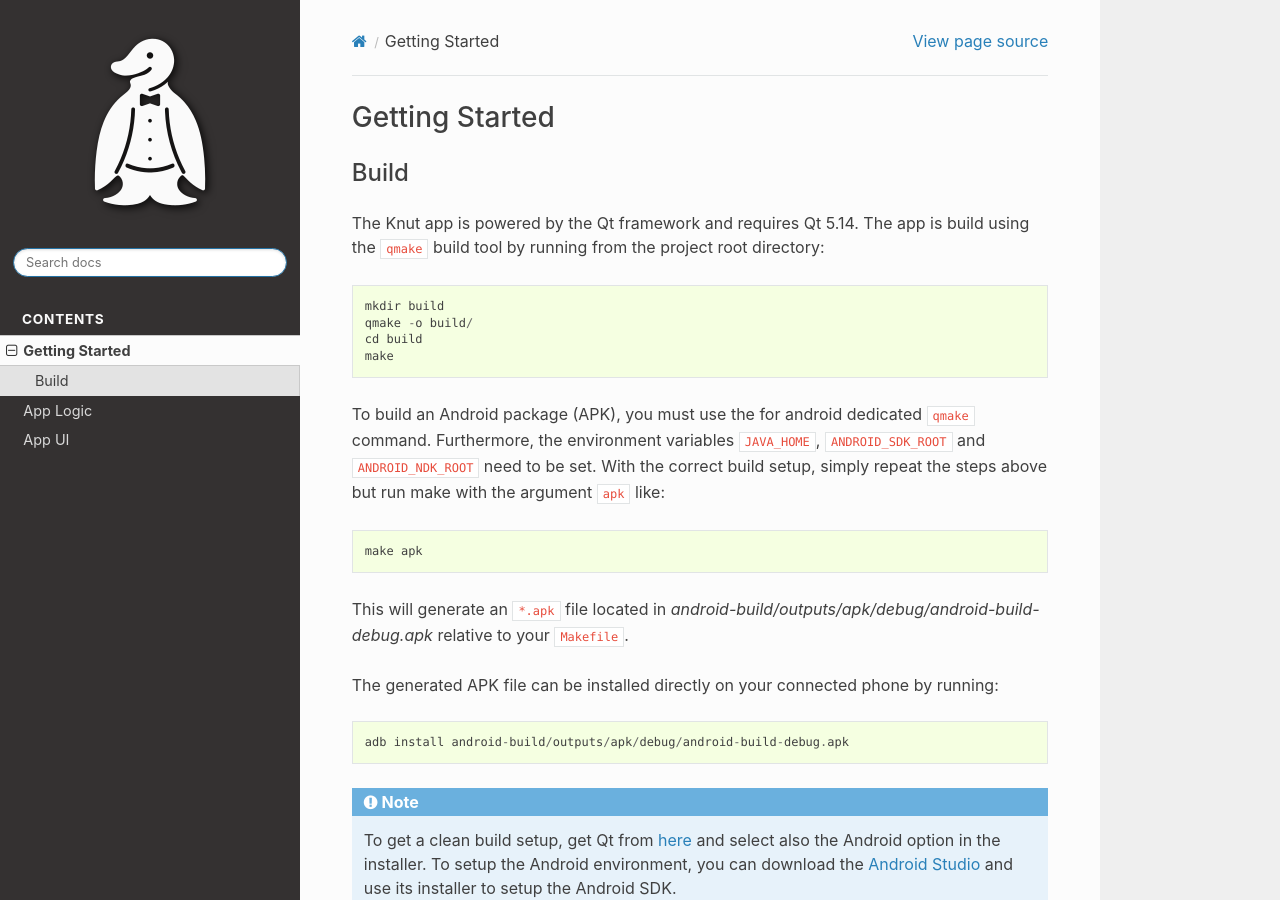
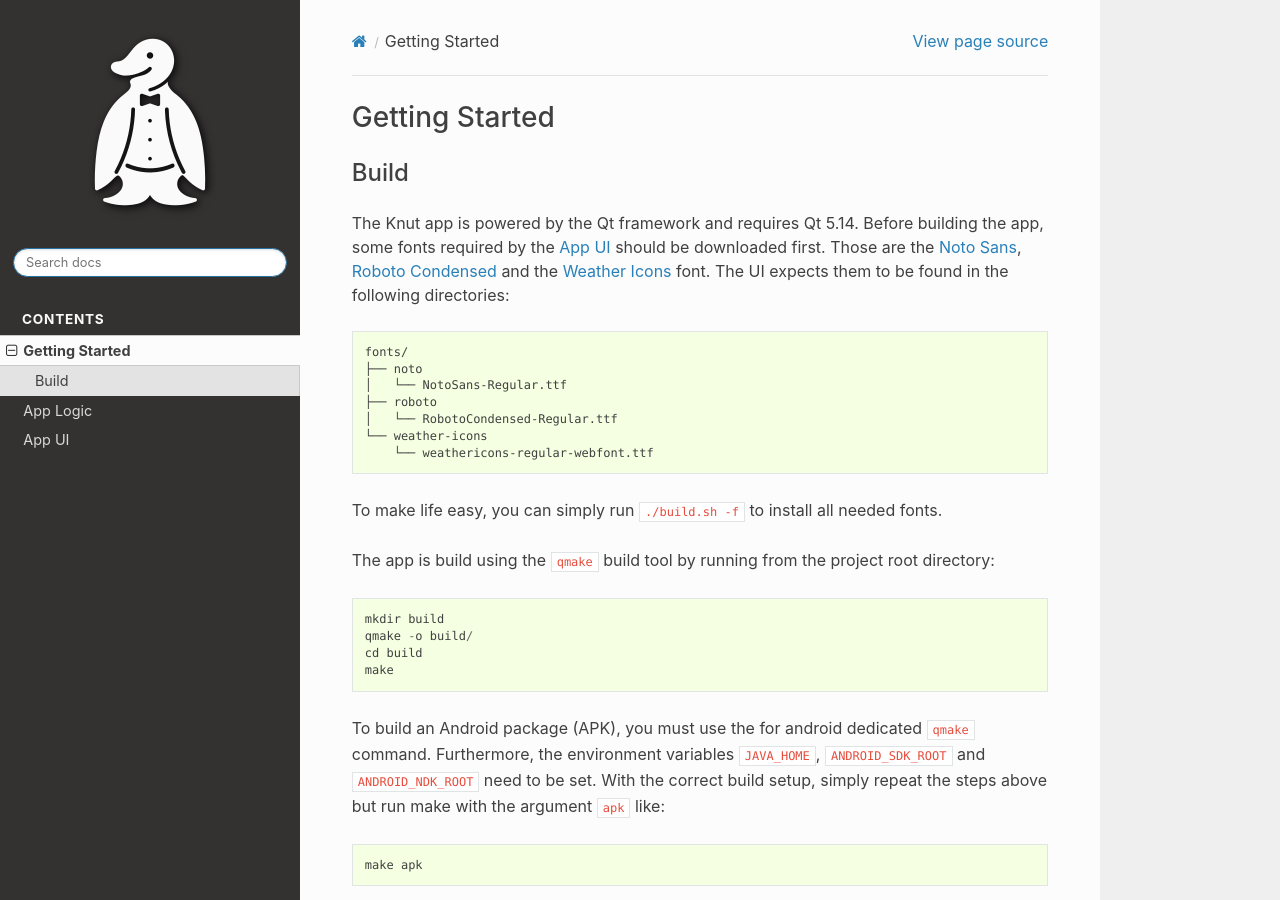
Before and after one commit to pearjo/knut-app, a Sphinx documentation site: the page built from docs/source/gettingstarted.rst, in a window 1280 px wide and 900 px high. Built offline with Sphinx 7.4.7 and the Read the Docs theme 2.0.0, drawn with Linux system fonts in a browser that asks for light colours.

Commit message:
fonts: Move font loading to theme
Move all font loading to the Theme module and extend the documentation
to outline the where the UI is looking for the fonts. Furthermore, the
build script is extended to download the fonts into the correct
directories automatically.

```diff
--- a/docs/source/gettingstarted.rst
+++ b/docs/source/gettingstarted.rst
@@ -8,8 +8,26 @@ Getting Started
 Build
 -----
 
-The Knut app is powered by the Qt framework and requires Qt 5.14. The app is
-build using the ``qmake`` build tool by running from the project root directory::
+The Knut app is powered by the Qt framework and requires Qt 5.14. Before
+building the app, some fonts required by the :ref:`appui` should be downloaded
+first.  Those are the `Noto Sans <https://www.google.com/get/noto/>`_, `Roboto
+Condensed <https://fonts.google.com/specimen/Roboto+Condensed>`_ and the
+`Weather Icons <https://github.com/erikflowers/weather-icons>`_ font. The UI
+expects them to be found in the following directories::
+
+   fonts/
+   ├── noto
+   │   └── NotoSans-Regular.ttf
+   ├── roboto
+   │   └── RobotoCondensed-Regular.ttf
+   └── weather-icons
+       └── weathericons-regular-webfont.ttf
+
+To make life easy, you can simply run ``./build.sh -f`` to install all needed
+fonts.
+
+The app is build using the ``qmake`` build tool by running from the project root
+directory::
 
    mkdir build
    qmake -o build/
```
Also changed, not shown: 7 other files.
